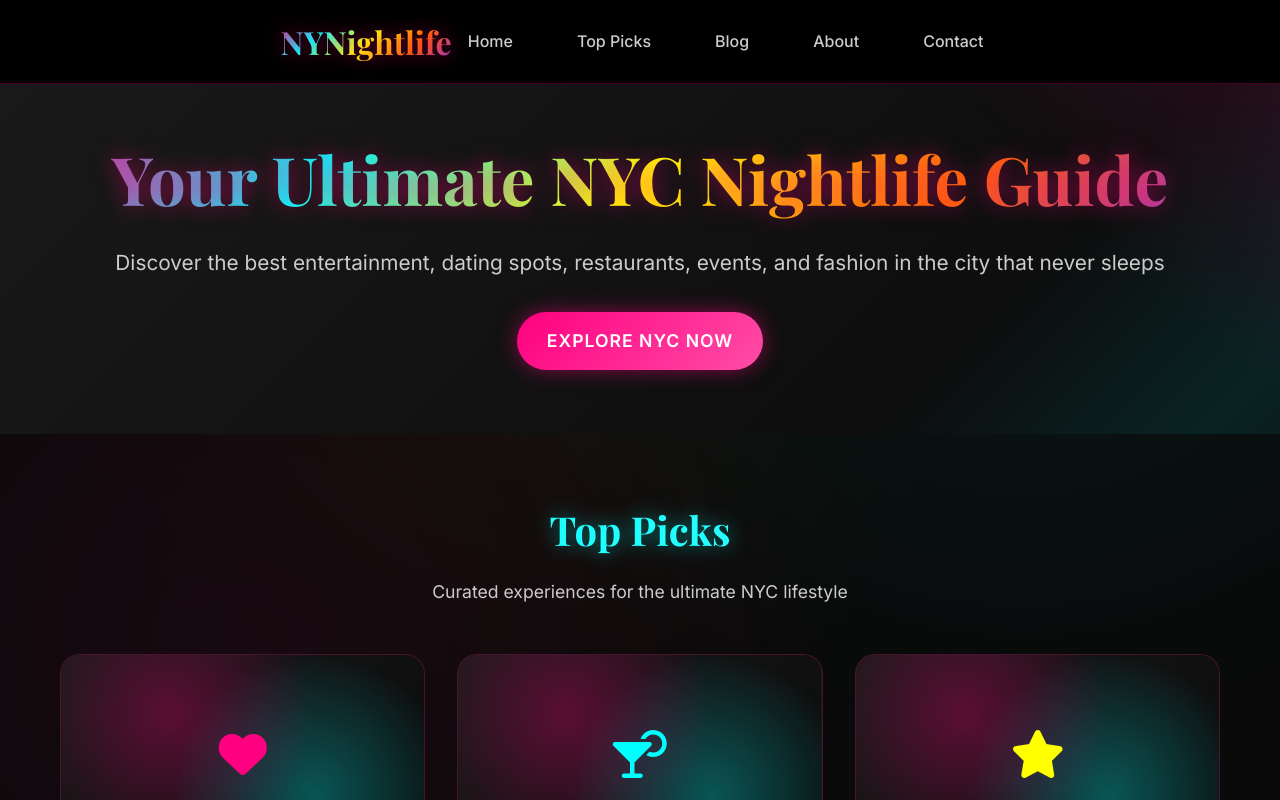
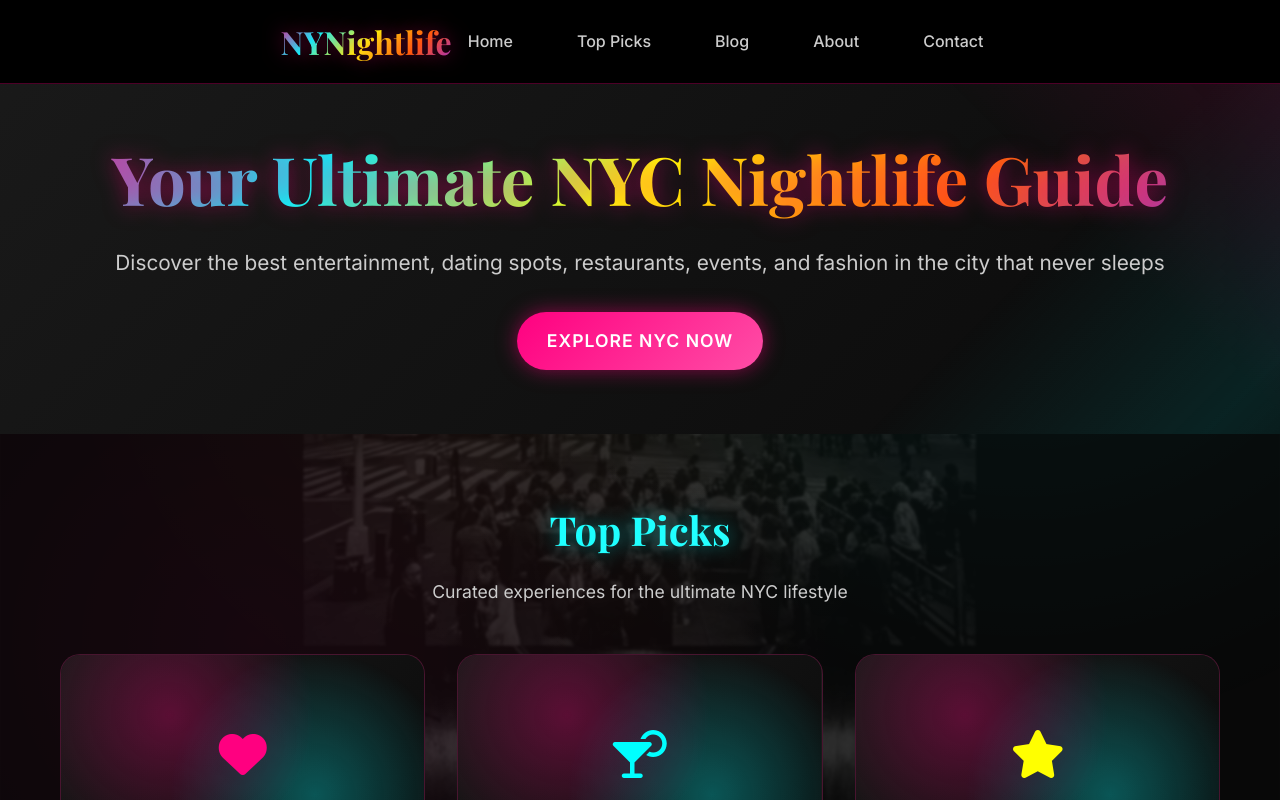
Before and after one commit to NyNightLife/nynightlife.github.io, a plain HTML site: page index3.html in a window 1280 px wide. Shown: the top 800 px of the page. Drawn offline with nearby package versions, Linux system fonts and the light colour scheme.

Commit message:
Update index3.html

```diff
--- a/index3.html
+++ b/index3.html
@@ -235,10 +235,30 @@
     color: var(--text-primary);
     background: var(--bg-dark);
     overflow-x: hidden;
-        }
-
-        /* Animated Background */
+    position: relative;
+}
+
+     /* NYC Nightlife Background Image */
 body::before {
+    content: '';
+    position: fixed;
+    top: 0;
+    left: 0;
+    width: 100%;
+    height: 120vh;
+    background-image: url('images/nyc-nightlife-collage.jpg');
+    background-size: cover;
+    background-position: center;
+    background-repeat: no-repeat;
+    background-attachment: fixed;
+    opacity: 0.15;
+    filter: blur(1px);
+    z-index: -2;
+    will-change: transform;
+}
+
+/* Animated Neon Overlay */
+body::after {
     content: '';
     position: fixed;
     top: 0;
@@ -252,7 +272,6 @@
     z-index: -1;
     animation: backgroundPulse 10s ease-in-out infinite alternate;
 }
-
         @keyframes backgroundPulse {
             0% { opacity: 0.3; }
             100% { opacity: 0.7; }
```
Lines whose indentation alone changed are shown as unchanged.
